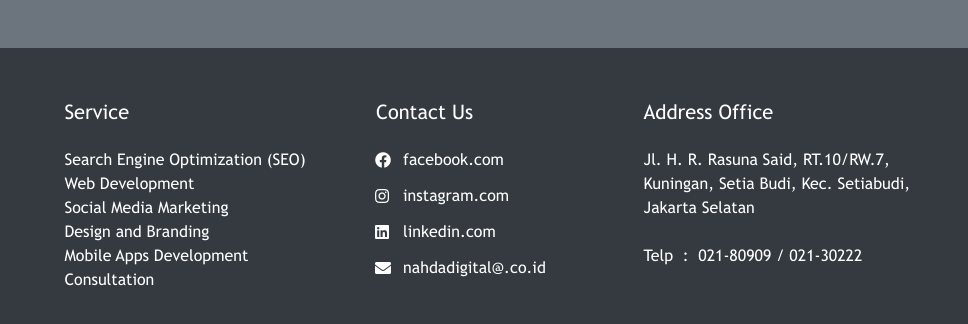
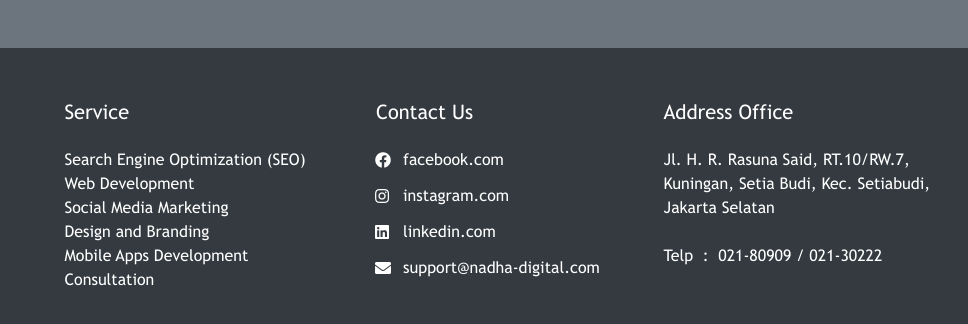
Before and after one commit to hanan30097/hanan30097.github.io, a plain HTML site: page index.html in a window 1280 px wide. Shown: the part 3056-3380 px from the top of the page, 312-1280 px from the left. Drawn offline with Linux system fonts and the light colour scheme; a web font is replaced by a local one.

Commit message:
Merubah alamat email menjadi support@nadha-digital.com

```diff
--- a/index.html
+++ b/index.html
@@ -839,15 +839,15 @@
                           linkedin.com
                         </div>
                       </a>
-                      <a class="media pt-1 w-50" href="http://www.gmail.com" target="_blank">
+                      <a class="media pt-1" href="http://www.gmail.com" target="_blank">
                         <div class="fas fa-envelope fa-fw pl-2"></div>
                         <div class="media-body pl-3">
-                          nahdadigital@.co.id
+                          support@nadha-digital.com
                         </div>
                       </a>
                     </div>
                 </div>
-                <div class="col-lg-3 pl-lg-1 pt-lg-2 pt-xl-1">
+                <div class="col-lg-3 pl-lg-0 pl-xl-4 pt-lg-2 pt-xl-1">
                   <div class="h5 mb-4 jumbotron-title fade-down">Address Office</div>
                     <div class="jumbotron-explain fade-down-500">
                       <div class="h7">
@@ -916,10 +916,10 @@
                         linkedin.com
                       </div>
                     </a>
-                    <a class="media pt-1 w-50" href="http://www.gmail.com" target="_blank">
+                    <a class="media pt-1" href="http://www.gmail.com" target="_blank">
                       <div class="fas fa-envelope fa-fw pl-2"></div>
                       <div class="media-body pl-3">
-                        nahdadigital@.co.id
+                        support@nadha-digital.com
                       </div>
                     </a>
                   </div>
```
